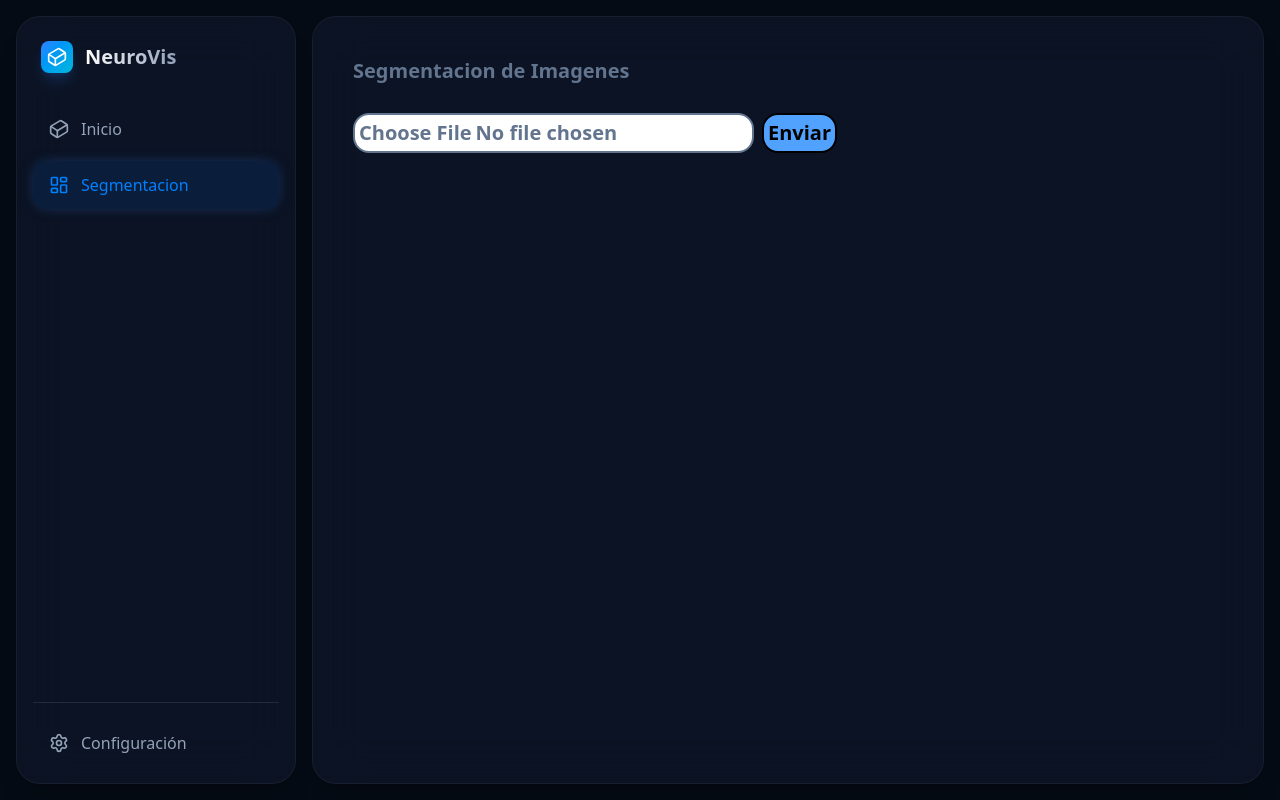
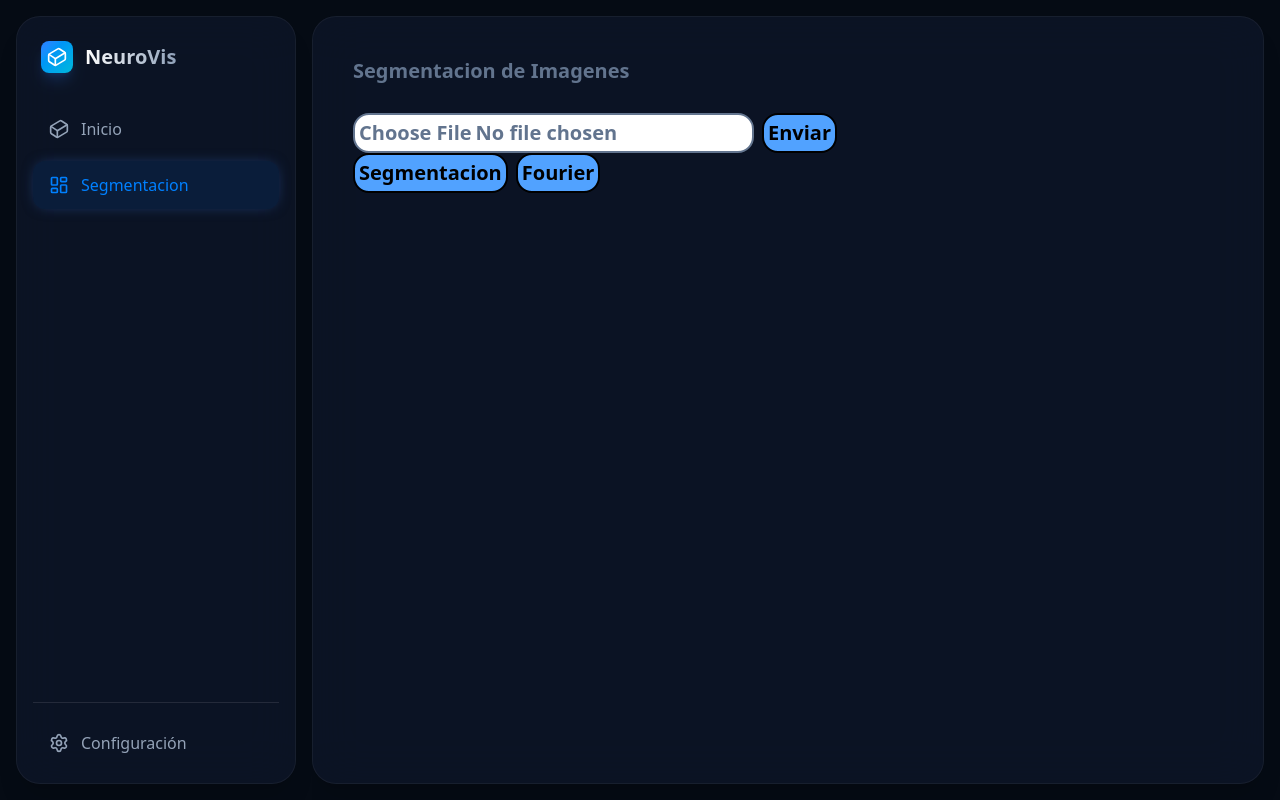
Before and after one commit to Danny2602/brain3d-medical-visualizer, a React (Vite) app in the folder client/: page /segmentacion in a window 1280 px wide. Built offline with nearby package versions, Linux system fonts and the light colour scheme.

Commit message:
create tap for separation of the apis

```diff
--- a/client/src/features/segmentacion/apis/segmentacion.js
+++ b/client/src/features/segmentacion/apis/segmentacion.js
@@ -5,5 +5,10 @@ export const segmentacion = {
         const response = await api.post('/segmentacion/', image);
         return response.data;
 
+    },
+
+    postSegementacionFourier: async (image) => {
+        const response = await api.post('/fourier/', image);
+        return response.data;
     }
 }
--- a/client/src/features/segmentacion/index.jsx
+++ b/client/src/features/segmentacion/index.jsx
@@ -5,17 +5,22 @@ import { useForm } from 'react-hook-form'
 import { PacmanLoader } from 'react-spinners'
 export default function Segmentacion() {
     const [data, setData] = useState()
+    const [data2, setData2] = useState()
     const { register, handleSubmit } = useForm()
     const [expandida, setExpandida] = useState(false)
     const [imagenSeleccionada, setImagenSeleccionada] = useState(null)
     const [loading, setLoading] = useState(false)
+    const [tap, setTap] = useState(false)
 
     const onSubmit = async (data) => {
         setLoading(true)
         const formData = new FormData();
         formData.append('image', data.file[0]);
         const res = await segmentacion.postSegementacion(formData);
+        const res2 = await segmentacion.postSegementacionFourier(formData);
         setData(res);
+        setData2(res2);
+
         console.log(res);
         await new Promise((resolve) => setTimeout(resolve, 2000));
         setLoading(false)
@@ -35,11 +40,53 @@ export default function Segmentacion() {
                     {loading ? 'Enviando...' : 'Enviar'}
                 </button>
             </form>
+            <div className='flex gap-2'>
+                <button onClick={() => setTap("segmentacion")} className={`bg-blue-400 text-black p-1 border-2 rounded-2xl cursor-pointer hover:bg-blue-600 hover:text-white transition-all
+                ${tap == "segmentacion" ? 'bg-blue-950 text-white' : ''}
+                `}
+                >
+                    {tap == "segmentacion" ? 'Segmentacion' : 'Segmentacion'}
+                </button>
+                <button onClick={() => setTap("fourier")} className={`bg-blue-400 text-black p-1 border-2 rounded-2xl cursor-pointer hover:bg-blue-600 hover:text-white transition-all
+                ${tap == "fourier" ? 'bg-blue-950 text-white' : ''}
+                `}
+                >
+                    {tap == "fourier" ? 'Fourier' : 'Fourier'}
+                </button>
+            </div>
 
             <div className='grid grid-cols-1 md:gap-3 md:grid-cols-3'>
-                {data && (
+
+                {tap == "segmentacion" ? (
+
+                    data && (
                         data.map((item, index) => (
                             <>
+
+                                <div className="mt-4" style={{ position: "relative", display: "inline-block" }}>
+                                    <p>Imagen {item.result} {index + 1}:</p>
+                                    <img src={item.url} alt="Segmentación" className=" border-2" />
+                                    {/* Botón encima de la imagen */}
+                                    <button
+                                        onClick={() => { setExpandida(true), setImagenSeleccionada(item) }}
+                                        className=' text-white  rounded-2xl cursor-pointer absolute top-7 right-2'
+                                    >
+                                        ⛶
+                                    </button>
+                                </div>
+
+                                {expandida &&
+                                    <ImagenExpanded data={imagenSeleccionada} setExpandida={setExpandida} />
+
+                                }
+                            </>
+                        ))
+                    )
+                ) : (
+                    data2 && (
+                        data2.map((item, index) => (
+                            <>
+
                                 <div className="mt-4" style={{ position: "relative", display: "inline-block" }}>
                                     <p>Imagen {item.result} {index + 1}:</p>
                                     <img src={item.url} alt="Segmentación" className=" border-2" />
@@ -62,7 +109,10 @@ export default function Segmentacion() {
 
 
                         ))
+                    )
+
                 )}
+
             </div>
 
         </>
```
Lines whose indentation alone changed are shown as unchanged.
